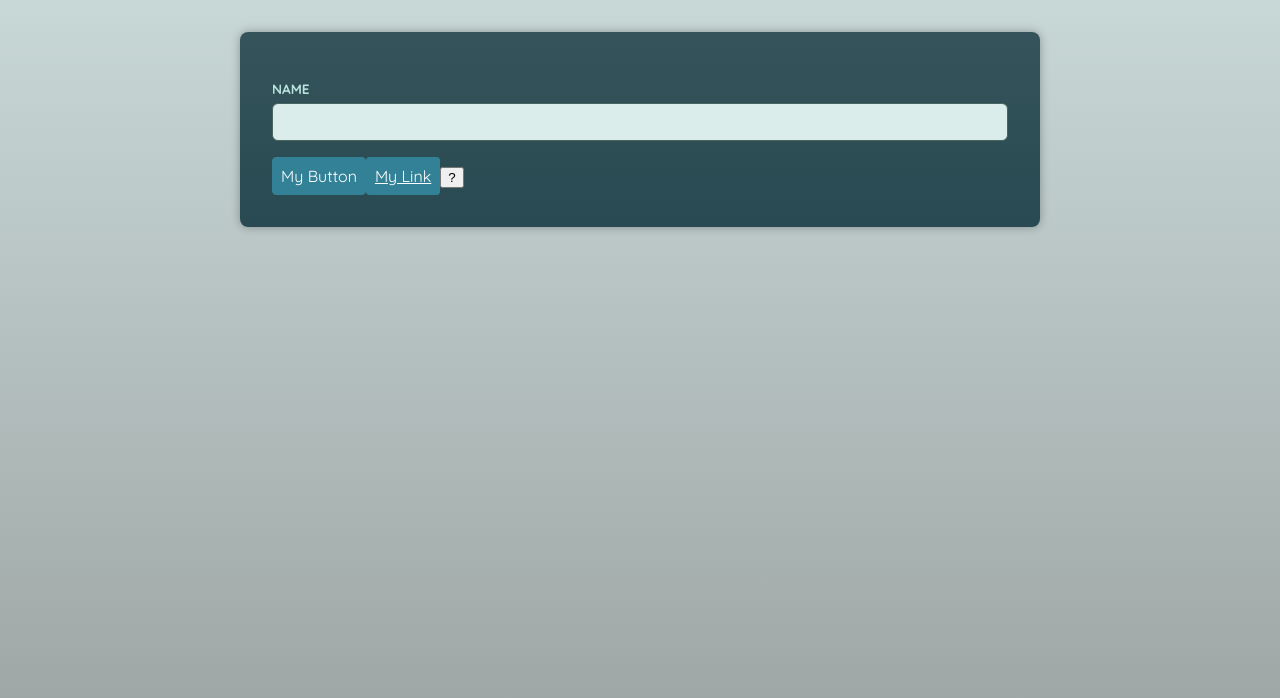
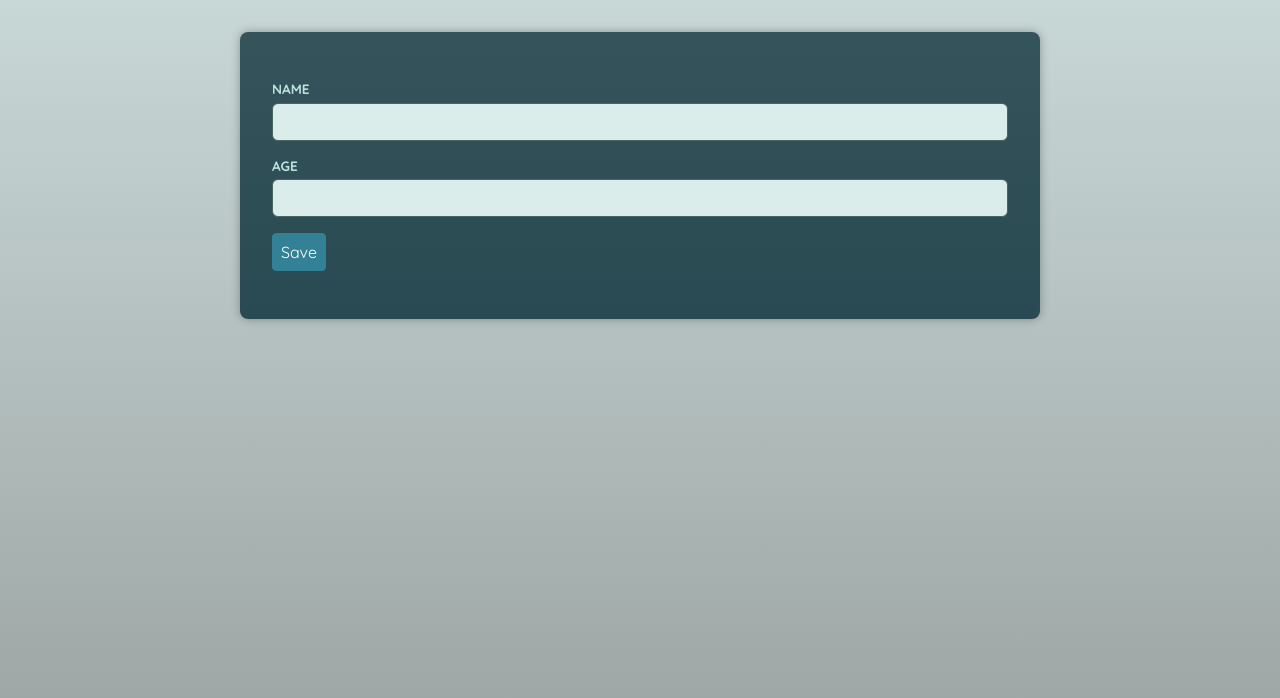
Before and after one commit to dmehra2102/react-zone, a React (Vite) app in the folder advance-components/: page / in a window 1280 px wide. Shown: the top 698 px of the page. Built offline with nearby package versions, Linux system fonts and the light colour scheme; a web font is replaced by a local one.

Commit message:
feat : added save functionality in form component

```diff
--- a/advance-components/src/App.tsx
+++ b/advance-components/src/App.tsx
@@ -1,20 +1,21 @@
-import { useRef } from "react";
+import Form from "./components/Form";
 import Input from "./components/Input";
 import Button from "./components/Button";
-import Container from "./components/Container";
 
 function App() {
-  const inputRef = useRef<HTMLInputElement>(null);
+  const handleSave = (value: unknown) => {
+    value as { name: string; age: string };
+  };
   return (
     <main>
-      <Input id="name" label="name" type="text" ref={inputRef} />
+      <Form onSave={handleSave}>
+        <Input type="text" id="name" label="name" />
+        <Input type="number" id="age" label="age" />
 
-      <Button disabled>My Button</Button>
-      <Button href="http://youtube.com" target="_blank">
-        My Link
-      </Button>
-
-      <Container as={"button"}>?</Container>
+        <p>
+          <Button>Save</Button>
+        </p>
+      </Form>
     </main>
   );
 }
--- /dev/null
+++ b/advance-components/src/components/Form.tsx
@@ -0,0 +1,22 @@
+import { ComponentPropsWithoutRef, FormEvent } from "react";
+
+type FormProps = ComponentPropsWithoutRef<"form"> & {
+  onSave: (value: unknown) => void;
+};
+
+export default function Form({ onSave, children, ...props }: FormProps) {
+  const handleSubmit = (event: FormEvent<HTMLFormElement>) => {
+    event.preventDefault();
+
+    const formData = new FormData(event.currentTarget);
+    const data = Object.fromEntries(formData);
+
+    onSave(data);
+  };
+
+  return (
+    <form {...props} onSubmit={handleSubmit}>
+      {children}
+    </form>
+  );
+}
--- a/advance-components/src/components/Input.tsx
+++ b/advance-components/src/components/Input.tsx
@@ -10,7 +10,7 @@
     return (
       <p>
         <label htmlFor={id}>{label}</label>
-        <input id={id} {...props} ref={ref} />
+        <input id={id} name={id} {...props} ref={ref} />
       </p>
     );
   }
```
